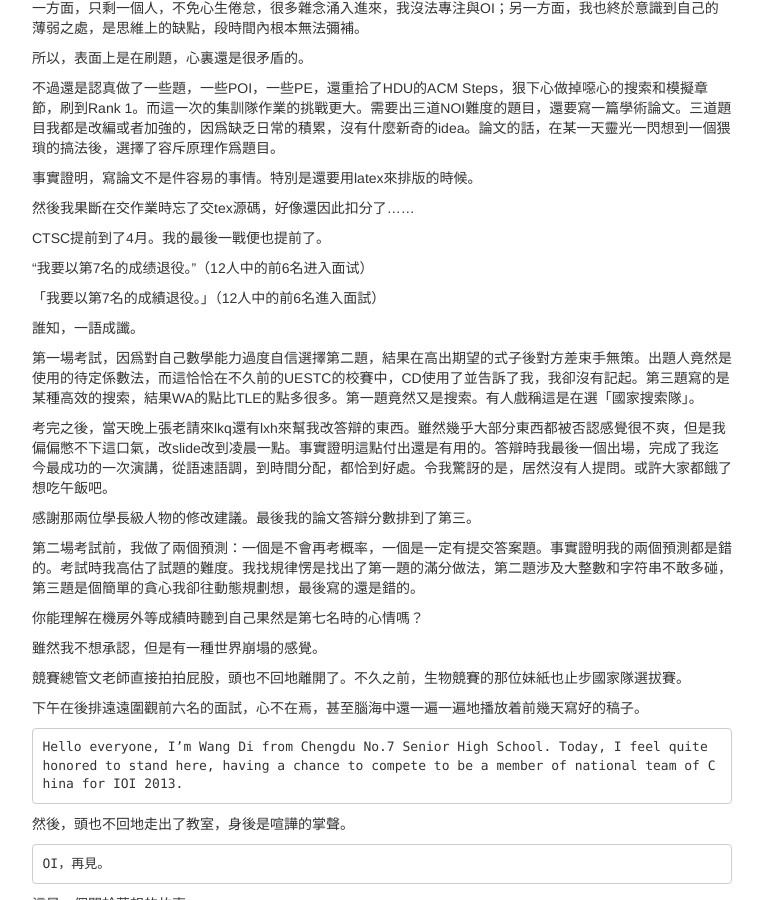
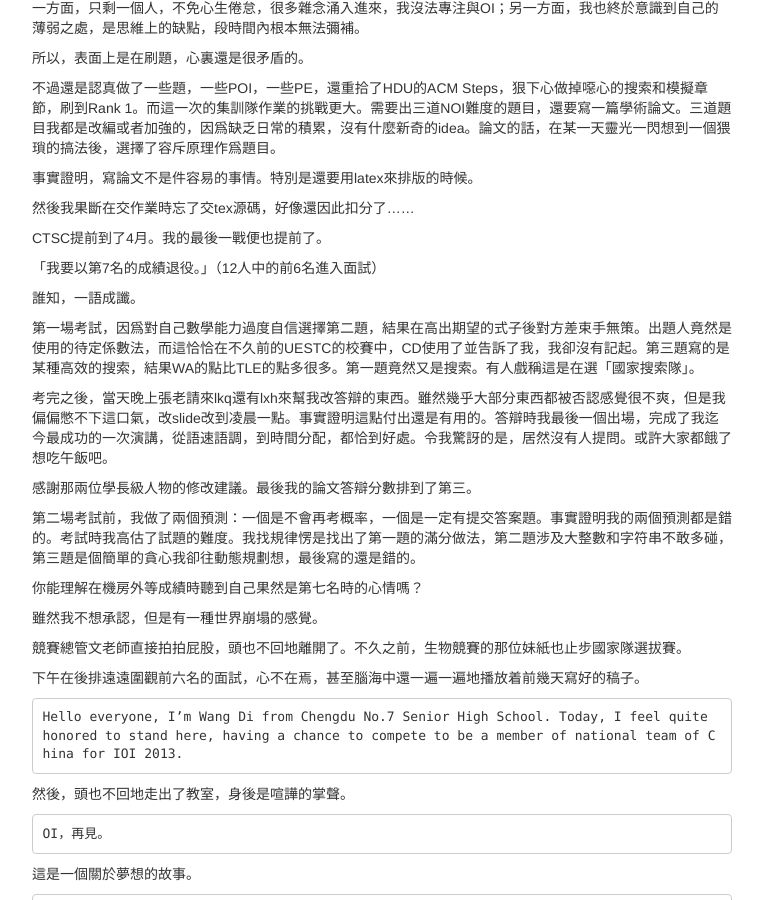
Before and after one commit to woodcutknife/woodcutknife.github.io, a Jekyll site: the page built from _posts/2013-04-10-oi.markdown, in a window 1280 px wide and 900 px high, scrolled down 11251 px. Shown: the whole window, without its empty margins (258-1021 px from the left). Built offline with Jekyll 4.4.1, drawn with Linux system fonts in a browser that asks for light colours; Markdown is read by kramdown in place of the engine named in the settings; comment, search, counter and statistics services are not loaded.

Commit message:
2013-04-10-oi.markdown updated

```diff
--- a/_posts/2013-04-10-oi.markdown
+++ b/_posts/2013-04-10-oi.markdown
@@ -504,8 +504,6 @@ OI逐漸成爲一個比較邊緣的詞。
 
 CTSC提前到了4月。我的最後一戰便也提前了。
 
-“我要以第7名的成绩退役。”（12人中的前6名进入面试）
-
 「我要以第7名的成績退役。」（12人中的前6名進入面試）
 
 誰知，一語成讖。
```
